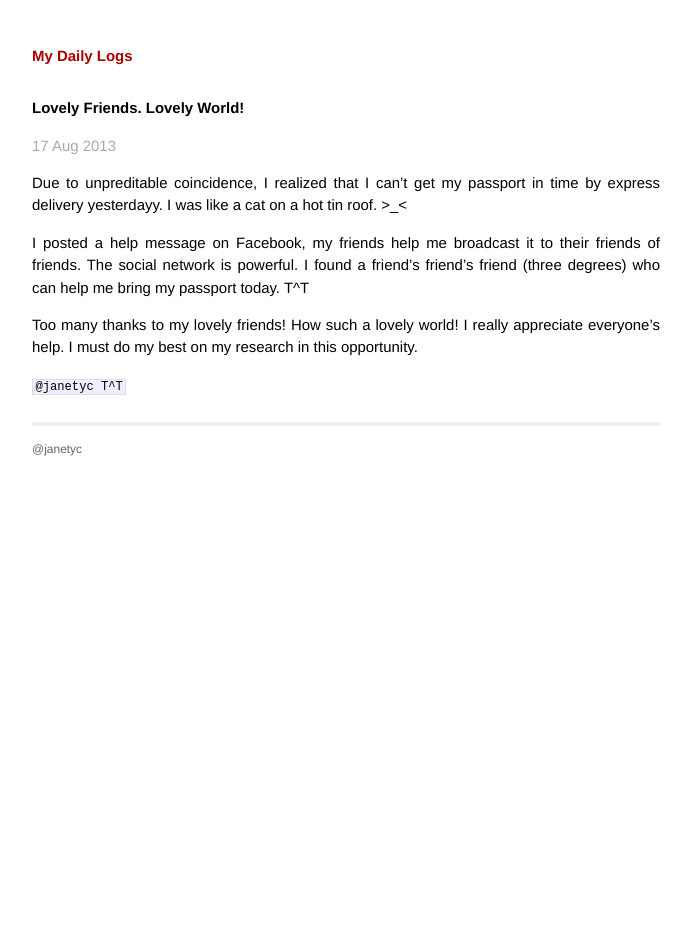
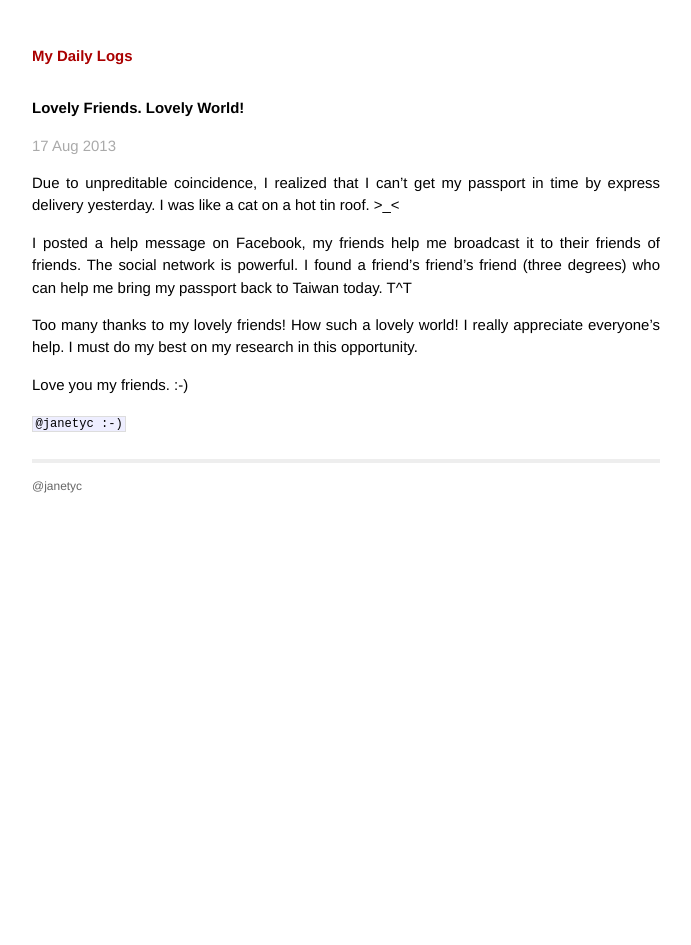
Before and after one commit to janetyc/daily-logs, a Jekyll site: the page built from _posts/2013-08-17-i-love-the-world.markdown, in a window 1280 px wide. Shown: the whole page, without its empty margins (294-985 px from the left). Built offline with Jekyll 4.4.1, drawn with Linux system fonts in a browser that asks for light colours; Markdown is read by kramdown in place of the engine named in the settings.

Commit message:
fix typos

```diff
--- a/_posts/2013-08-17-i-love-the-world.markdown
+++ b/_posts/2013-08-17-i-love-the-world.markdown
@@ -5,10 +5,12 @@ date:   2013-08-17 23:23:23
 categories: meow
 ---
 
-Due to unpreditable coincidence, I realized that I can't get my passport in time by express delivery yesterdayy. I was like a cat on a hot tin roof. >_<
+Due to unpreditable coincidence, I realized that I can't get my passport in time by express delivery yesterday. I was like a cat on a hot tin roof. >_<
 
-I posted a help message on Facebook, my friends help me broadcast it to their friends of friends. The social network is powerful. I found a friend's friend's friend (three degrees) who can help me bring my passport today. T^T
+I posted a help message on Facebook, my friends help me broadcast it to their friends of friends. The social network is powerful. I found a friend's friend's friend (three degrees) who can help me bring my passport back to Taiwan today. T^T
 
 Too many thanks to my lovely friends! How such a lovely world! I really appreciate everyone's help. I must do my best on my research in this opportunity.
 
-`@janetyc T^T`
+Love you my friends. :-)
+
+`@janetyc :-)`
```
